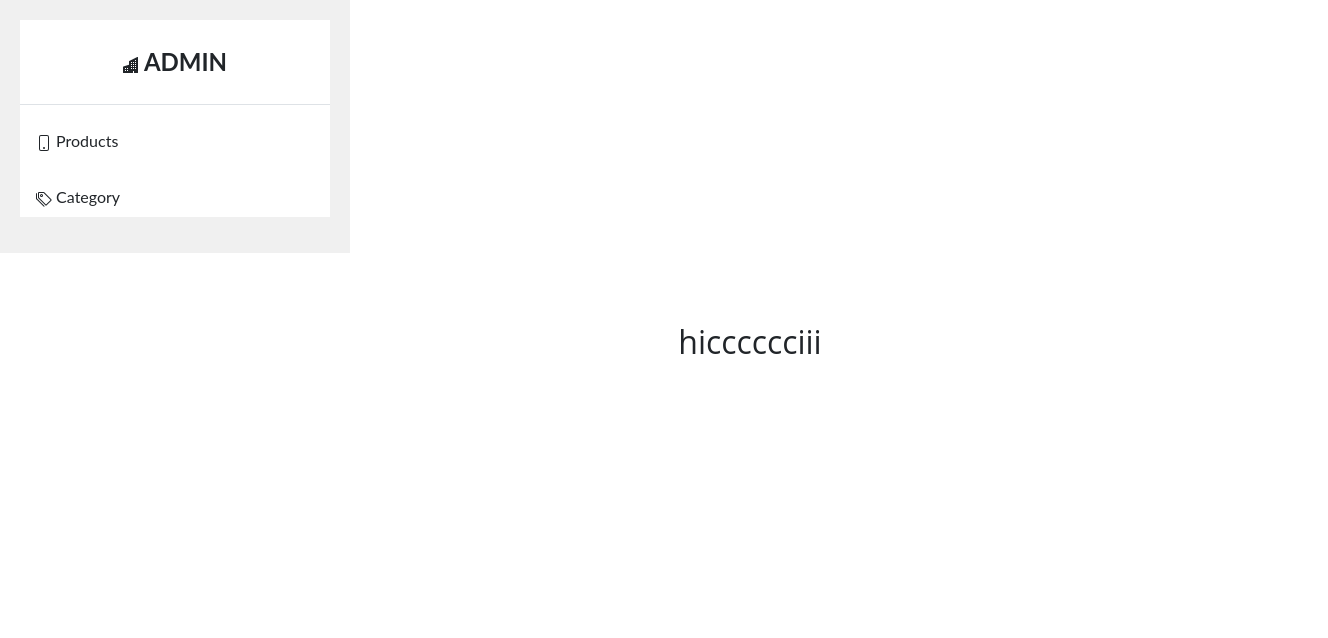
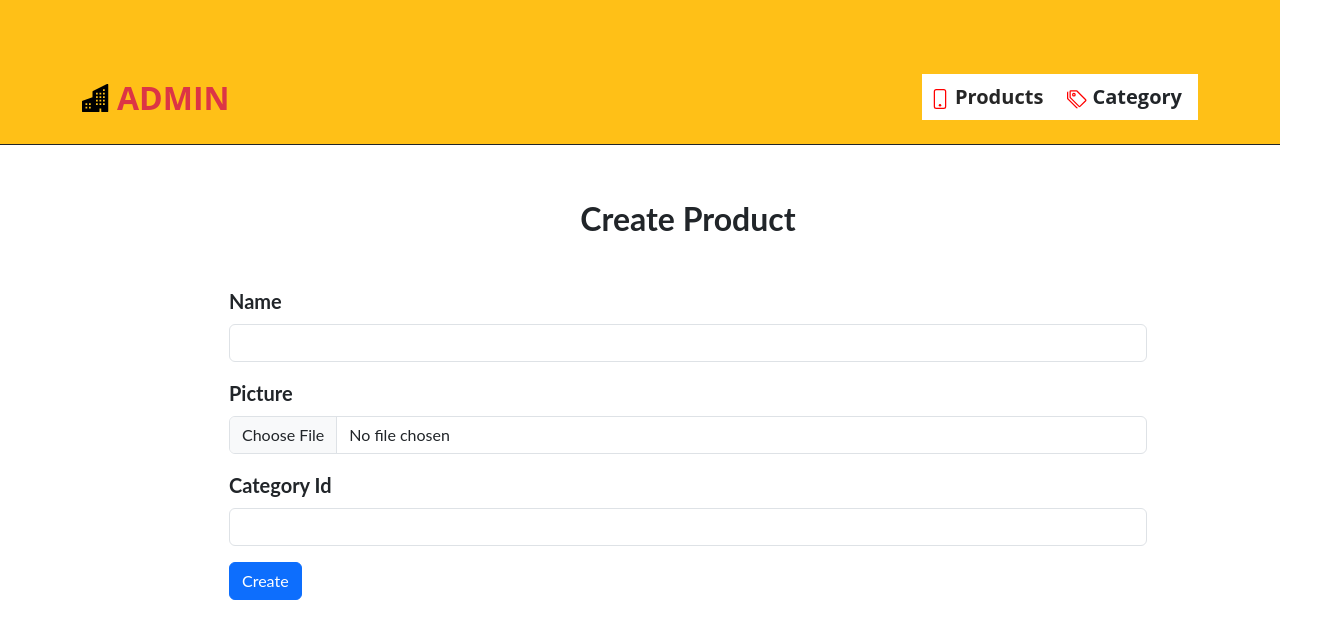
Before and after one commit to shadw77/Nodejs-VueJs-task, a Vue app in the folder client/: page /create in a window 1280 px wide. Shown: the top 638 px of the page, 1328 px wide, since content can reach past the window. Built offline with nearby package versions, Linux system fonts and the light colour scheme.

Commit message:
enhancing ui

```diff
--- a/client/src/App.vue
+++ b/client/src/App.vue
@@ -1,13 +1,14 @@
 <template>
   <div id="app">
-    <MainLayout />
+    <TopLayout />
   </div>
 </template>
 
 <script>
-import MainLayout from './components/MainLayout.vue';
+import TopLayout from './components/TopLayout.vue';
 export default {
   components: {
-    MainLayout,
+    TopLayout,
   },
-};</script>
+};
+</script>
--- a/client/src/components/MainLayout.vue
+++ b/client/src/components/MainLayout.vue
@@ -81,8 +81,7 @@ export default {
 
 <style scoped>
 aside {
-  min-width: 220px;
-  max-width: 350px; /* Set a maximum width to avoid issues with longer content */
+width: 350px;
   background-color: #f0f0f0;
   padding: 20px;
 }
--- /dev/null
+++ b/client/src/components/TopLayout.vue
@@ -0,0 +1,127 @@
+<template>
+  <!-- Navbar -->
+  <nav
+    class="navbar navbar-expand-lg navbar-scroll  fixed-top shadow-0 border-bottom border-dark mb-5"
+  >
+    <div class="container">
+      <a class="navbar-brand fs-2 text-danger" href="#!">
+        <svg
+          xmlns="http://www.w3.org/2000/svg"
+          width="35"
+          height="35"
+          fill="black"
+          class="bi bi-buildings-fill"
+          viewBox="0 0 20 20"
+        >
+          <path
+            d="M15 .5a.5.5 0 0 0-.724-.447l-8 4A.5.5 0 0 0 6 4.5v3.14L.342 9.526A.5.5 0 0 0 0 10v5.5a.5.5 0 0 0 .5.5h9a.5.5 0 0 0 .5-.5V14h1v1.5a.5.5 0 0 0 .5.5h3a.5.5 0 0 0 .5-.5zM2 11h1v1H2zm2 0h1v1H4zm-1 2v1H2v-1zm1 0h1v1H4zm9-10v1h-1V3zM8 5h1v1H8zm1 2v1H8V7zM8 9h1v1H8zm2 0h1v1h-1zm-1 2v1H8v-1zm1 0h1v1h-1zm3-2v1h-1V9zm-1 2h1v1h-1zm-2-4h1v1h-1zm3 0v1h-1V7zm-2-2v1h-1V5zm1 0h1v1h-1z"
+          /></svg
+        >ADMIN</a
+      >
+      <button
+        class="navbar-toggler"
+        type="button"
+        data-mdb-toggle="collapse"
+        data-mdb-target="#navbarSupportedContent"
+        aria-controls="navbarSupportedContent"
+        aria-expanded="false"
+        aria-label="Toggle navigation"
+      ></button>
+      <div class="collapse navbar-collapse" id="navbarSupportedContent">
+        <ul class="navbar-nav ms-auto">
+          <div class="list-group list-group-flush my-3 nav-item">
+            <router-link
+              to="/"
+              class="nav-link list-group-item list-group-item-action"
+            >
+              <svg
+                xmlns="http://www.w3.org/2000/svg"
+                width="20"
+                height="20"
+                fill=" red"
+                class="bi bi-phone"
+                viewBox="0 0 16 16"
+              >
+                <path
+                  d="M11 1a1 1 0 0 1 1 1v12a1 1 0 0 1-1 1H5a1 1 0 0 1-1-1V2a1 1 0 0 1 1-1zM5 0a2 2 0 0 0-2 2v12a2 2 0 0 0 2 2h6a2 2 0 0 0 2-2V2a2 2 0 0 0-2-2z"
+                />
+                <path d="M8 14a1 1 0 1 0 0-2 1 1 0 0 0 0 2" />
+              </svg>
+              Products
+            </router-link>
+          </div>
+
+          <div class="list-group list-group-flush my-3">
+            <router-link
+              to="/categories"
+              class="list-group-item list-group-item-action"
+            >
+              <svg
+                xmlns="http://www.w3.org/2000/svg"
+                width="20"
+                height="20"
+                fill=" red"
+                class="bi bi-tags"
+                viewBox="0 0 16 16"
+              >
+                <path
+                  d="M3 2v4.586l7 7L14.586 9l-7-7zM2 2a1 1 0 0 1 1-1h4.586a1 1 0 0 1 .707.293l7 7a1 1 0 0 1 0 1.414l-4.586 4.586a1 1 0 0 1-1.414 0l-7-7A1 1 0 0 1 2 6.586z"
+                />
+                <path
+                  d="M5.5 5a.5.5 0 1 1 0-1 .5.5 0 0 1 0 1m0 1a1.5 1.5 0 1 0 0-3 1.5 1.5 0 0 0 0 3M1 7.086a1 1 0 0 0 .293.707L8.75 15.25l-.043.043a1 1 0 0 1-1.414 0l-7-7A1 1 0 0 1 0 7.586V3a1 1 0 0 1 1-1z"
+                />
+              </svg>
+              Category
+            </router-link>
+          </div>
+        </ul>
+      </div>
+    </div>
+  </nav>
+  <!-- Navbar -->
+
+  <div class="container-fluid mx-5 my-5">
+    <router-view></router-view>
+  </div>
+</template>
+
+<script></script>
+
+<style scoped>
+.navbar-scroll .nav-link,
+.navbar-scroll .navbar-toggler-icon,
+.navbar-scroll .navbar-brand {
+  color: #262626;
+}
+
+/* Color of the navbar BEFORE scroll */
+.navbar-scroll {
+  background-color: #ffc017;
+}
+
+/* Color of the links AFTER scroll */
+.navbar-scrolled .nav-link,
+.navbar-scrolled .navbar-toggler-icon,
+.navbar-scroll .navbar-brand {
+  color: #262626;
+}
+
+/* Color of the navbar AFTER scroll */
+.navbar-scrolled {
+  background-color: #fff;
+}
+
+/* An optional height of the navbar AFTER scroll */
+.navbar.navbar-scroll.navbar-scrolled {
+  padding-top: auto;
+  padding-bottom: auto;
+}
+.navbar-brand {
+  font-size: unset;
+  height: 3.5rem;
+}
+* {
+  font-size: 20px;
+  font-weight: bold;
+}
+</style>
--- a/client/src/views/ProductCreate.vue
+++ b/client/src/views/ProductCreate.vue
@@ -1,19 +1,91 @@
-<!-- ProductList.vue -->
+<!-- ProductEdit.vue -->
 
-<template id="app">
-  <div>
-    <div class="container">
-      <h2>hicccccciii</h2>
+<template>
+  <div id="app">
+    <div class="container-fluid w-75">
+      <div class="container-fluid w-75 text-center">
+        <h2 class="fw-bold mb-5">Create Product</h2>
+      </div>
+      <div>
+        <div>
+          <form @submit.prevent="createProduct" enctype="multipart/form-data">
+            <div class="mb-3">
+              <label for="name" class="form-label">Name</label>
+              <input
+                type="text"
+                class="form-control"
+                id="name"
+                v-model="product.name"
+                required
+              />
+            </div>
+            <div class="mb-3">
+              <label for="picture" class="form-label">Picture</label>
+              <input
+                type="file"
+                class="form-control"
+                id="picture"
+                @change="handlePictureChange"
+              />
+            </div>
 
+            <div class="mb-3">
+              <label for="category_id" class="form-label">Category Id</label>
+              <input
+                type="text"
+                class="form-control"
+                id="category_id"
+                v-model="product.category_id"
+                required
+              />
+            </div>
+
+            <button type="submit" class="btn btn-primary">Create</button>
+          </form>
+        </div>
+      </div>
     </div>
   </div>
 </template>
 
 <script>
+import axios from "axios";
 
+export default {
+  data() {
+    return {
+      product: {
+        name: "",
+        category_id: "",
+      },
+      picture: null,
+    };
+  },
+  mounted() {},
+  methods: {
+    createProduct() {
+      const formData = new FormData();
+      formData.append("name", this.product.name);
+      formData.append("category_id", this.product.category_id);
+      formData.append("picture", this.picture);
+      axios
+        .post(`http://localhost:3002/api/products/`, formData)
+        .then((response) => {
+          console.log(response.data);
+        })
+        .catch((error) => {
+          console.error(error);
+        });
+    },
+    handlePictureChange(event) {
+      this.picture = event.target.files[0];
+    },
+  },
+};
 </script>
 
-<style>
-
-
+<style scoped>
+#app {
+  font-family: "lato", sans-serif;
+}
 </style>
--- a/client/src/views/ProductEdit.vue
+++ b/client/src/views/ProductEdit.vue
@@ -2,12 +2,13 @@
 
 <template>
   <div>
-    <div class="container">
-      <h2>Edit Product</h2>
-
+    <div class="container-fluid w-75">
+      <div class="container-fluid w-75 text-center">
+        <h2 class="fw-bold mb-5">Edit Product</h2>
+      </div>
       <div>
         <div>
-          <form @submit.prevent="updateProduct">
+          <form @submit.prevent="updateProduct" enctype="multipart/form-data">
             <div class="mb-3">
               <label for="name" class="form-label">Name</label>
               <input
@@ -65,25 +66,27 @@ export default {
     const productId = this.$route.params.id;
 
     // Fetch the product details using the id
-    axios.get(`http://localhost:3002/api/products/${productId}`)
-      .then(response => {
+    axios
+      .get(`http://localhost:3002/api/products/${productId}`)
+      .then((response) => {
         this.product = response.data;
       })
-      .catch(error => {
+      .catch((error) => {
         console.error(error);
       });
   },
   methods: {
     updateProduct() {
-    const formData = new FormData();
-    formData.append('name', this.product.name);
-    formData.append('category_id', this.product.category_id);
-    formData.append('picture', this.picture);
-      axios.put(`http://localhost:3002/api/products/${this.product.id}`, formData)
-        .then(response => {
+      const formData = new FormData();
+      formData.append("name", this.product.name);
+      formData.append("category_id", this.product.category_id);
+      formData.append("picture", this.picture);
+      axios
+        .put(`http://localhost:3002/api/products/${this.product.id}`, formData)
+        .then((response) => {
           console.log(response.data);
         })
-        .catch(error => {
+        .catch((error) => {
           console.error(error);
         });
     },
@@ -92,7 +95,6 @@ export default {
     },
   },
 };
-
 </script>
 
 <style scoped>
--- a/client/src/views/ProductShow.vue
+++ b/client/src/views/ProductShow.vue
@@ -2,8 +2,8 @@
 
 <template id="app">
   <div>
-    <div class="container">
-      <h2>Product Details</h2>
+    <div class="container-fluid text-center">
+      <h2 class="fw-bold mb-5">Product Details</h2>
     </div>
   </div>
   <div class="container">
--- a/client/src/views/ProductsList.vue
+++ b/client/src/views/ProductsList.vue
@@ -4,8 +4,8 @@
   <h2>All Products</h2>
 
   <div>
-    <div class="container">
-      <button @click="createProduct" class="btn btn-info">
+    <div class="container-fluid">
+      <button @click="createProduct()" class="btn btn-info">
         Create Product
       </button>
       <table class="table bg-white rounded shadow-sm table-hover">
@@ -83,9 +83,15 @@ export default {
           console.error(error);
         });
     },
+
     showProduct(productId) {
       this.$router.push({ name: "show", params: { id: productId } });
       console.log(`Show product with ID: ${productId}`);
+    },
+    createProduct(){
+      this.$router.push({ name: "create" });
+      console.log(`Create Product`);
+
     },
     editProduct(productId) {
       this.$router.push({ name: "edit", params: { id: productId } });
@@ -95,6 +101,7 @@ export default {
       // Implement logic to delete the product with the given productId
       console.log(`Delete product with ID: ${productId}`);
     },
+
   },
 };
 </script>
@@ -102,5 +109,6 @@ export default {
 <style>
 #app {
   font-family: "lato", sans-serif;
+  margin-top:200px;
 }
 </style>
```
